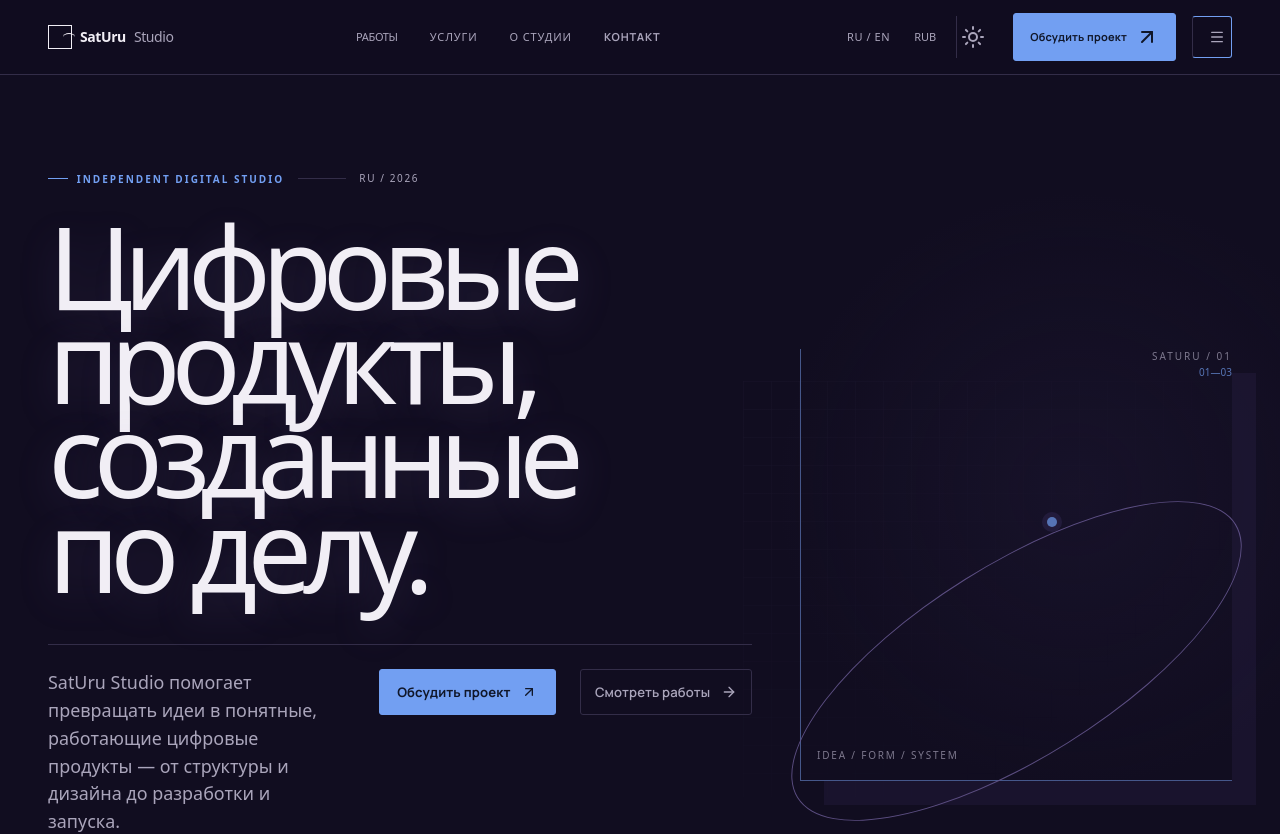
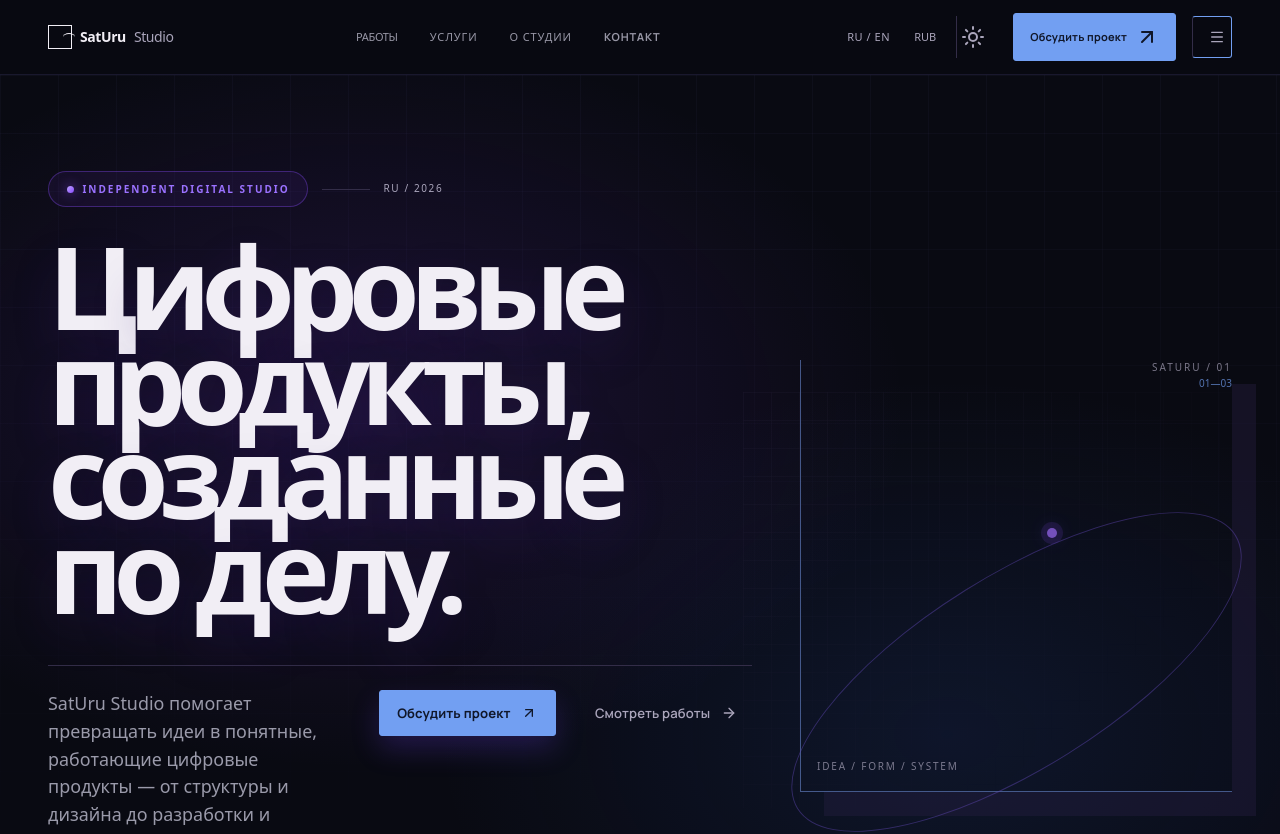
Before and after one commit to NoxenSo/SatUru, a Next.js app: page / in a window 1280 px wide. Shown: the top 834 px of the page. Built offline with nearby package versions, Linux system fonts and the light colour scheme.

Commit message:
Применить reference visual direction

```diff
--- a/app/globals.css
+++ b/app/globals.css
@@ -114,8 +114,11 @@ main > section:nth-child(6) h3 { font-size: clamp(1.5rem, 2.5vw, 2.25rem); }
 .container { width: min(var(--container-max), calc(100% - 80px)); }
 body { background: radial-gradient(ellipse at 90% 0%, color-mix(in srgb, var(--accent-soft) 32%, transparent), transparent 34%), var(--bg); }
 header { border-color: color-mix(in srgb, var(--line) 82%, var(--accent)); background: color-mix(in srgb, var(--bg) 82%, transparent) !important; }
-header .container { min-height: 78px; }
-header nav { gap: 2.2rem; }
+header .container { min-height: 78px; flex-wrap: nowrap; }
+header .container > a:first-child { flex: 0 0 auto; }
+header nav { flex: 1 1 auto; justify-content: center; gap: 2.2rem; }
+header .container > div:last-of-type { flex: 0 0 auto; }
+@media (max-width: 1100px) and (min-width: 768px) { header nav { gap: 1rem; } header .container { width: calc(100% - 48px); } }
 header nav a { font-size: 11px; letter-spacing: .08em; text-transform: uppercase; }
 .utility-toggle { display: inline-grid; place-items: center; width: 40px; height: 40px; border: 1px solid var(--line); color: var(--muted); transition: color .2s ease, border-color .2s ease, background .2s ease, transform .2s ease; }
 .utility-toggle:hover { border-color: var(--accent); background: var(--accent-soft); color: var(--accent); transform: translateY(-2px); }
@@ -159,6 +162,42 @@ main > section:nth-child(4) .container > div:last-child > a:not(:first-child) {
 }
 
 ::placeholder { color: color-mix(in srgb, var(--muted) 75%, transparent); }
+
+/* Reference direction: dark grid, violet-blue atmosphere, compact studio UI */
+:root { --ref-purple: #8a4dff; --ref-blue: #4778ff; --ref-grid: rgba(116, 108, 191, .1); }
+.dark body { background: #090a12; }
+.dark main > section:first-child { background: radial-gradient(ellipse at 28% 35%, rgba(107, 48, 191, .2), transparent 42%), radial-gradient(ellipse at 74% 70%, rgba(38, 78, 164, .17), transparent 38%), #090a12; }
+main > section:first-child::before { content: ''; position: absolute; inset: 0; pointer-events: none; opacity: .5; background-image: linear-gradient(var(--ref-grid) 1px, transparent 1px), linear-gradient(90deg, var(--ref-grid) 1px, transparent 1px); background-size: 58px 58px; mask-image: linear-gradient(to bottom, black, transparent 88%); }
+main > section:first-child .container { position: relative; z-index: 1; }
+main > section:first-child .eyebrow { border: 1px solid rgba(138, 77, 255, .35); border-radius: 999px; padding: .7rem 1.1rem; background: rgba(91, 47, 167, .12); color: #9b72ff; }
+main > section:first-child .eyebrow::before { width: 7px; height: 7px; border-radius: 50%; background: linear-gradient(135deg, #bda2ff, var(--ref-purple)); box-shadow: 0 0 12px rgba(138,77,255,.8); }
+main > section:first-child h1 { max-width: 8.5ch; font-weight: 700; letter-spacing: -.08em; text-shadow: 0 18px 45px rgba(57, 31, 125, .22); }
+main > section:first-child h1::first-letter { color: var(--fg); }
+main > section:first-child .reveal > .mt-12 p { color: #9a9aaa; max-width: 38rem; }
+main > section:first-child .hero-visual { opacity: .5; }
+main > section:first-child .hero-visual::after { opacity: .45; background-size: 32px 32px; }
+.dark .hero-orbit { border-color: rgba(111, 93, 183, .42); box-shadow: 26px 26px 0 rgba(77, 56, 148, .1); }
+.dark .hero-orbit::before { border-color: rgba(128, 91, 235, .52); }
+.dark .hero-orbit::after { background: #a16dff; box-shadow: 0 0 0 6px rgba(138,77,255,.18), 0 0 18px rgba(138,77,255,.5); }
+main > section:first-child .link-arrow:first-child, .site-footer__cta-button { border-color: transparent; background: linear-gradient(110deg, #8b4dff, #734cf5 58%, #5e72ff); box-shadow: 0 13px 28px rgba(105, 64, 230, .24); color: #fff; }
+main > section:first-child .link-arrow:first-child:hover, .site-footer__cta-button:hover { border-color: transparent; background: linear-gradient(110deg, #9a66ff, #725cff 58%, #6f83ff); color: #fff; box-shadow: 0 16px 34px rgba(105, 64, 230, .34); }
+main > section:first-child .link-arrow + .link-arrow { border-color: transparent; color: #9795a8; background: transparent; }
+main > section:first-child .link-arrow + .link-arrow:hover { color: #fff; background: rgba(138,77,255,.1); }
+main > section:first-child .reveal > .mt-10 { border-color: rgba(116, 108, 191, .2); }
+main > section:first-child .reveal > .mt-10 span { color: #848394; }
+.dark header { background: rgba(9, 10, 18, .74) !important; border-color: rgba(116, 108, 191, .16); }
+.dark header nav a { color: #9897a6; }
+.dark header nav a:hover { color: #eeeaf7; }
+.utility-toggle { border-radius: 999px; background: rgba(255,255,255,.015); }
+.utility-panel { border-color: rgba(116,108,191,.2); background: rgba(14, 13, 28, .94); }
+.site-footer { background: radial-gradient(ellipse at 82% 5%, rgba(91, 45, 170, .16), transparent 36%), #090a12; }
+.site-footer__cta { background: linear-gradient(115deg, rgba(31, 21, 58, .62), rgba(12, 17, 34, .3)); border-color: rgba(116,108,191,.2); }
+@media (max-width: 767px) {
+  main > section:first-child .eyebrow { padding: .6rem .85rem; }
+  main > section:first-child h1 { font-size: clamp(3.4rem, 15vw, 5.3rem); }
+  main > section:first-child .link-arrow:first-child, main > section:first-child .link-arrow + .link-arrow { width: 100%; justify-content: center; }
+}
+
 
 /* Hero utility branch + quiet editorial footer */
 header { position: sticky !important; top: 0; z-index: 50; }
```
